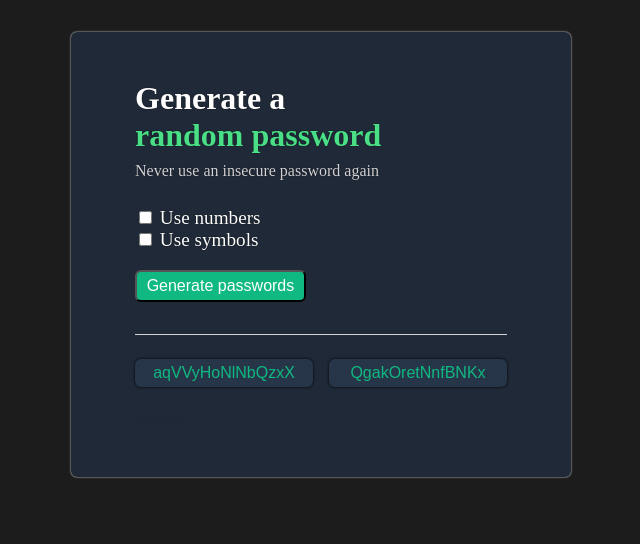
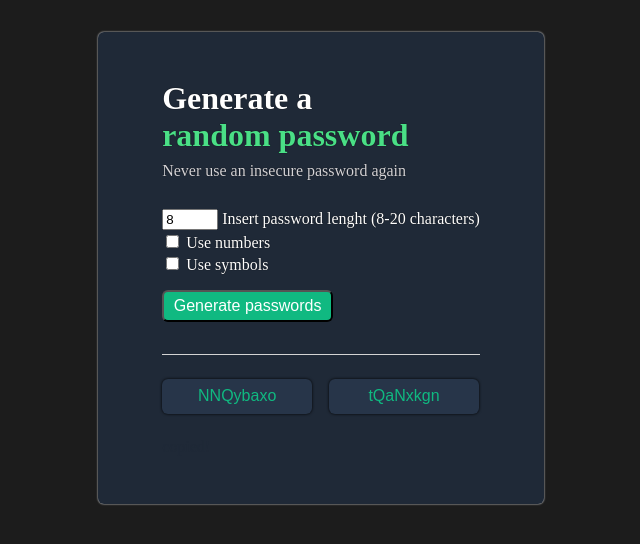
Before and after one commit to FrancesFerrer99/PasswordGeneretor, a plain HTML site: page index.html in a window 1280 px wide. Both pictures are taken after a click on the button "Generate passwords". Shown: the whole page, without its empty margins (319-959 px from the left). Drawn offline with Linux system fonts and the light colour scheme.

Commit message:
bugfixes

```diff
--- a/index.html
+++ b/index.html
@@ -17,6 +17,8 @@
             <h1>Generate a <span>random password</span></h1>
             <h3>Never use an insecure password again</h3>
             <form>
+                <input type="number" id="pswLenght" min="8" max="20" value="8">
+                <label for="pswLenght">Insert password lenght (8-20 characters)</label><br>
                 <input type="checkbox" id="hasNumbers">
                 <label for="hasNumbers">Use numbers</label><br>
                 <input type="checkbox" id="hasSymbol">
--- a/index.js
+++ b/index.js
@@ -1,9 +1,7 @@
 const letters = 'AaBbCcDdEeFfGgHhIiJjKkLlMmNnOoPpQqRrSsTtUuVvWwXxYyZz'
 const numbers = '1234567890'
 const symbols = ['"', '~', '`', '!', '@', '#', '$', '%', '^', '&', '*', '(', ')', '_', '-', '+', '-', '=', '{', '}', '[', ']', '|', ':', ';', "'", '<', '>', ',', '.', '/', '?', '', '',]
-const PSW_LENGHT = 15
-let N_SYMBOLS = generateNumber(PSW_LENGHT/2) +1
-let N_NUMBERS = generateNumber(PSW_LENGHT/2) +1
+
 
 let password1El = document.getElementsByClassName("password")[0]
 let password2El = document.getElementsByClassName("password")[1]
@@ -16,6 +14,10 @@ function generatePsw(){
 
     let hasNumbers = document.getElementById('hasNumbers').checked
     let hasSymbols = document.getElementById('hasSymbol').checked
+
+    let PSW_LENGHT = document.getElementById('pswLenght').value
+    let N_SYMBOLS = generateNumber(PSW_LENGHT/2) +1
+    let N_NUMBERS = generateNumber(PSW_LENGHT/2) +1
 
     if(hasNumbers){
         console.log("came here", N_NUMBERS)
@@ -34,6 +36,14 @@ function generatePsw(){
     for(; i < PSW_LENGHT; i++){
         psw1 += letters[generateNumber(letters.length)]
         psw2 += letters[generateNumber(letters.length)]
+    }
+    if(PSW_LENGHT >= 15 ){
+        password1El.style.fontSize = 'small'
+        password2El.style.fontSize = 'small'
+    }
+    else{
+        password1El.style.fontSize = 'medium'
+        password2El.style.fontSize = 'medium'
     }
     password1El.textContent= shuffle(psw1)
     password2El.textContent= shuffle(psw2)
--- a/style.css
+++ b/style.css
@@ -51,9 +51,12 @@ button {
 }
 
 form{
-    font-size: 1.2em;
+    font-size: 1em;
     padding: 1em 0;
     margin-top: 0;
+}
+form > *{
+    margin-top: 5px;
 }
 
 .password {
@@ -61,7 +64,8 @@ form{
     color: #10B981;
     border: none;
     box-shadow: 0px 0px 3px black;
-    width: 20ch;
+    width: 150px;
+    height: 35px;
     font-size: 1em;
     min-height: 1.75em;
 }
```
